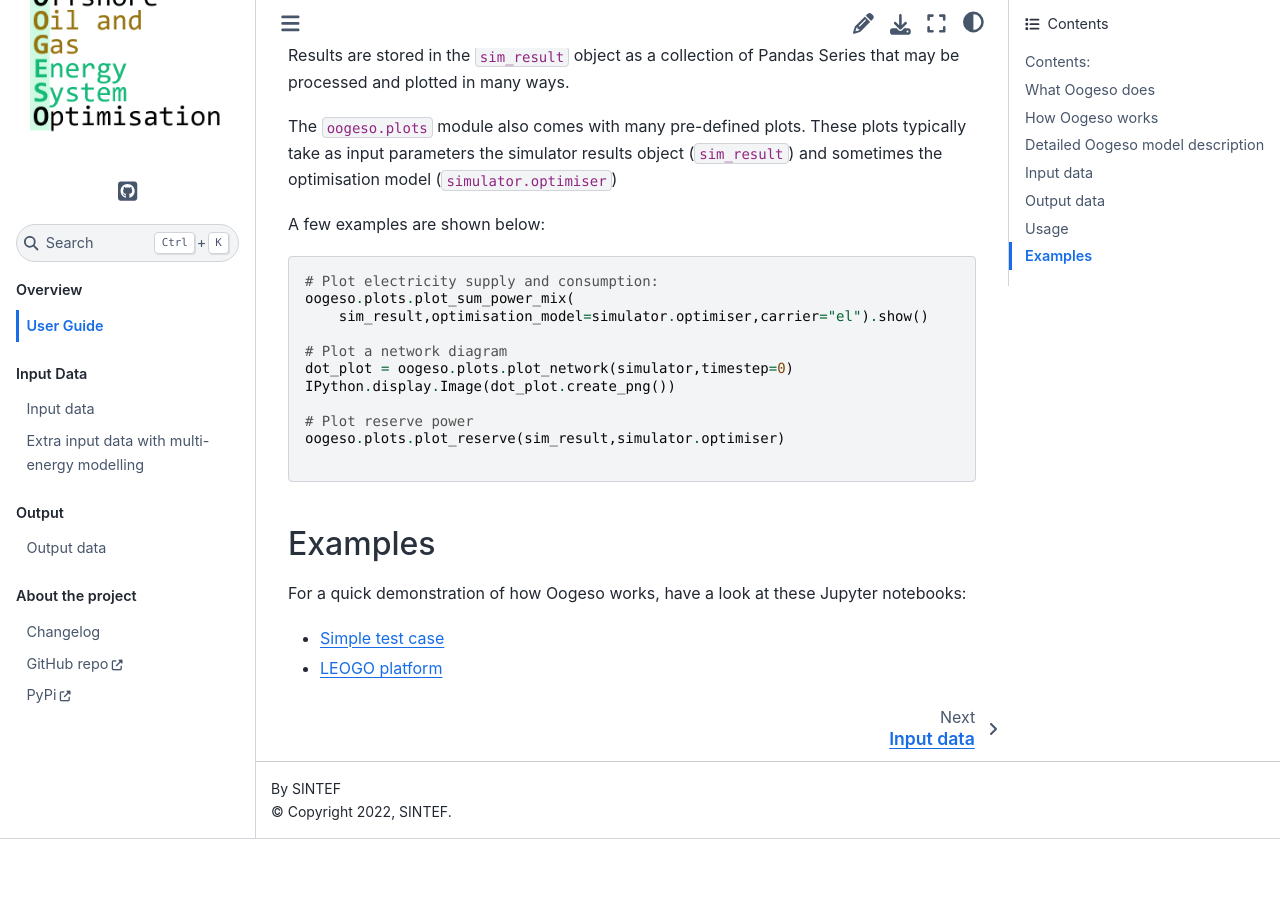
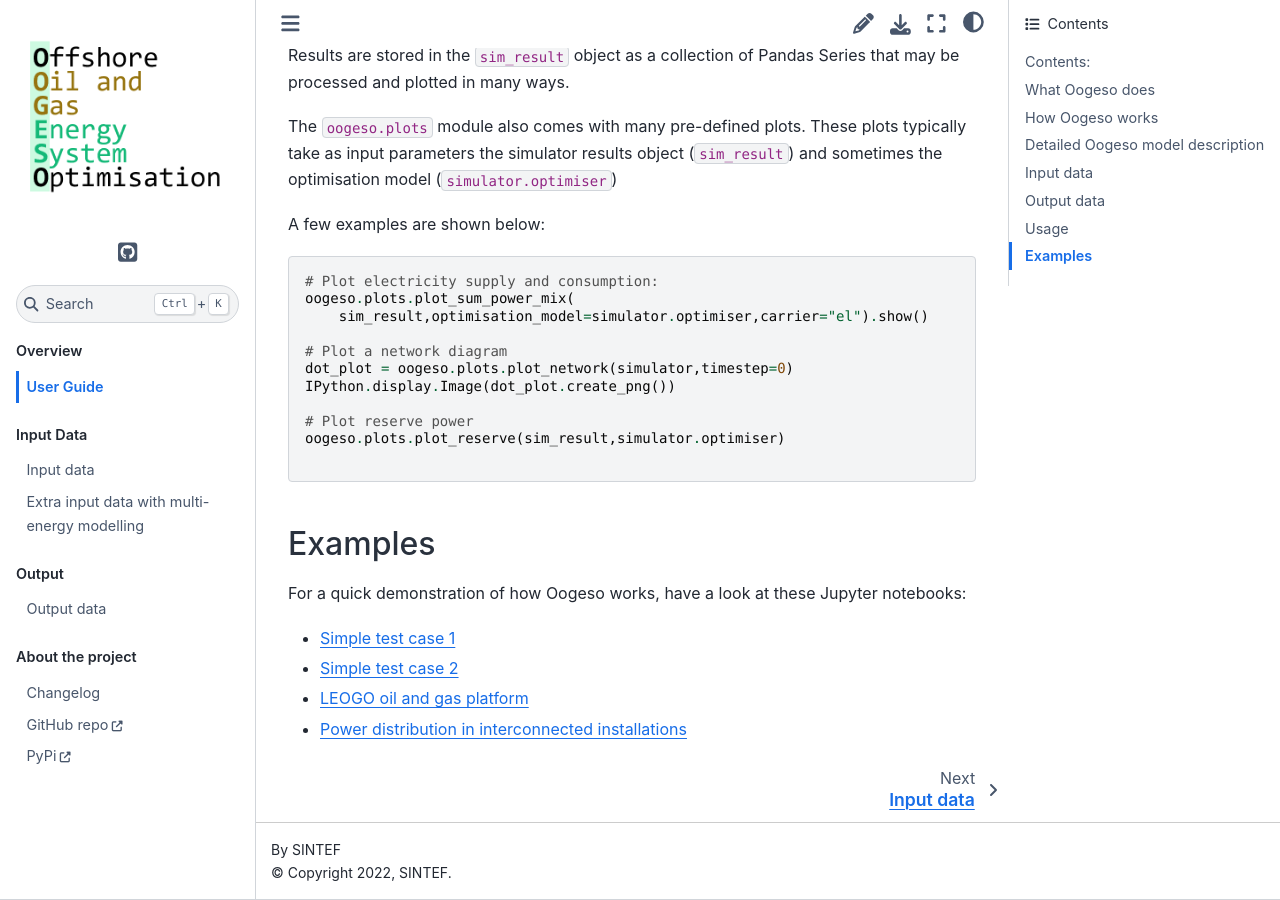
Before and after one commit to oogeso/oogeso, a Sphinx documentation site: the page built from docs/index.md, in a window 1280 px wide and 900 px high, scrolled down 3820 px. Built offline with Sphinx 7.4.7 and the Sphinx Book theme 1.1.4, drawn with Linux system fonts in a browser that asks for light colours; before the commit the page ends 4659 px from its top, so only the background shows below that.

Commit message:
doc: fix link to example noebooks, move examples to user guide

```diff
--- a/docs/index.md
+++ b/docs/index.md
@@ -170,5 +170,7 @@
 Jupyter notebooks:
 
 
-* [Simple test case](https://github.com/oogeso/oogeso/blob/master/examples/test%20case2.ipynb)
-* [LEOGO platform](https://github.com/oogeso/oogeso/blob/master/examples/leogo_reference_platform.ipynb)
+* [Simple test case 1](https://github.com/oogeso/oogeso/blob/master/examples/test_case1.ipynb)
+* [Simple test case 2](https://github.com/oogeso/oogeso/blob/master/examples/test_case2.ipynb)
+* [LEOGO oil and gas platform](https://github.com/oogeso/oogeso/blob/master/examples/leogo_reference_platform.ipynb)
+* [Power distribution in interconnected installations](https://github.com/oogeso/oogeso/blob/master/examples/example_P1_powerdistribution.ipynb)
```
Also changed, not shown: README.md (+1 -8 lines).
